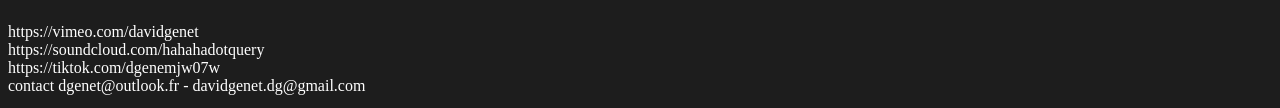
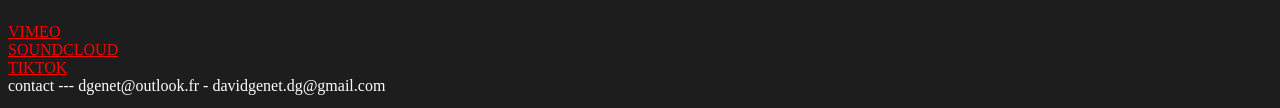
Before and after one commit to dvdgnt/dvdgnt.github.io, a plain HTML site: page index.html in a window 1280 px wide. Shown: the part 1607-1715 px from the top of the page. Drawn offline with Linux system fonts and the light colour scheme.

Commit message:
Update index.html

```diff
--- a/index.html
+++ b/index.html
@@ -126,12 +126,13 @@
         });
     </script>
     <p>
-        https://vimeo.com/davidgenet <br>
-        https://soundcloud.com/hahahadotquery <br>
-        https://tiktok.com/dgenemjw07w <br>
+        <a href=https://vimeo.com/davidgenet >VIMEO</a>
+         <br>
+        <a href=https://soundcloud.com/hahahadotquery>SOUNDCLOUD</a> <br>
+        <a href=https://tiktok.com/@dgenemjw07w>TIKTOK</a> <br>
         <!--vimeo p2, insta, tiktok, ytb, soundcloud mixs + mixs premiere page
-            -->
-        contact dgenet@outlook.fr - davidgenet.dg@gmail.com
+        -->
+        contact --- dgenet@outlook.fr - davidgenet.dg@gmail.com
     </p>
 </body>
 </html>
```
